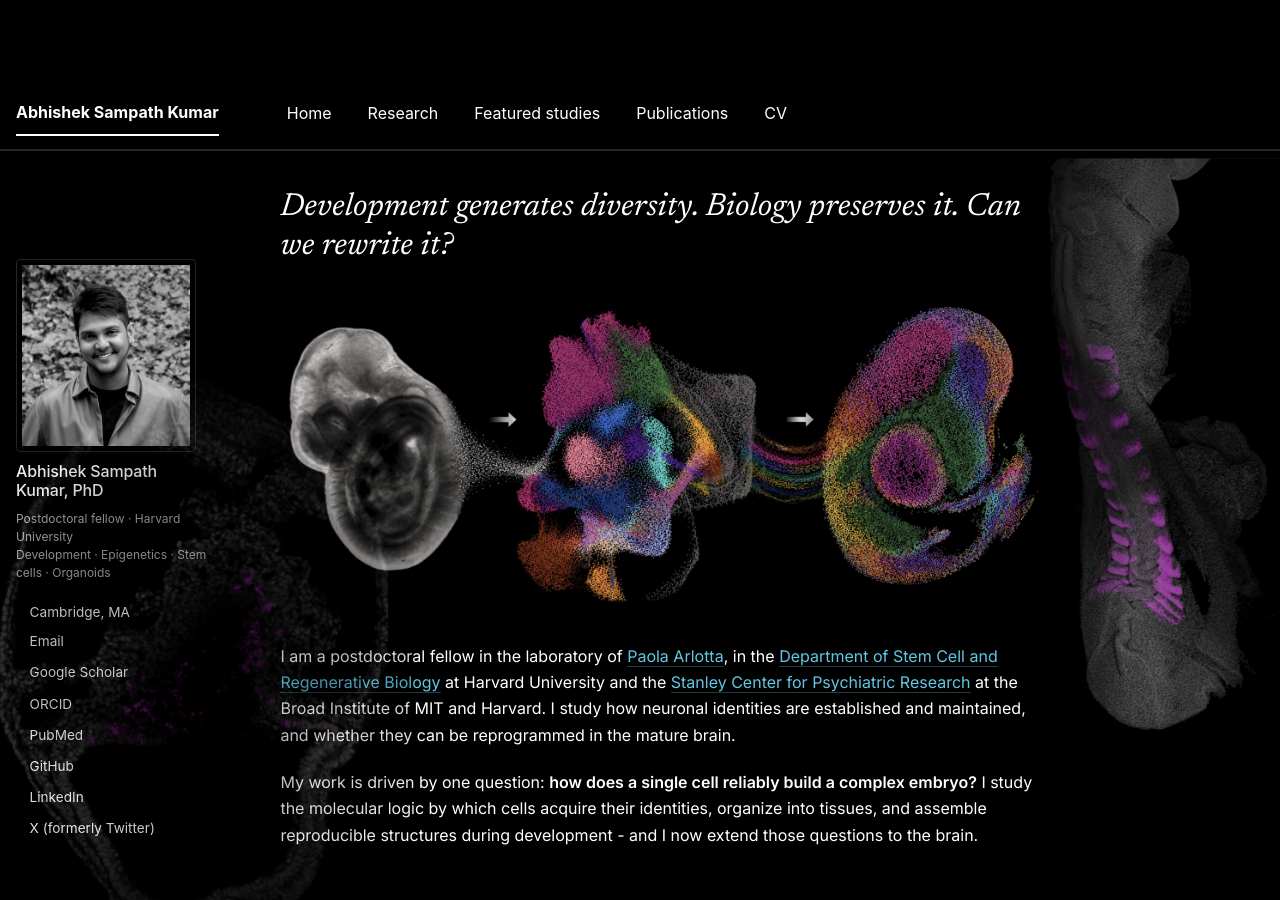
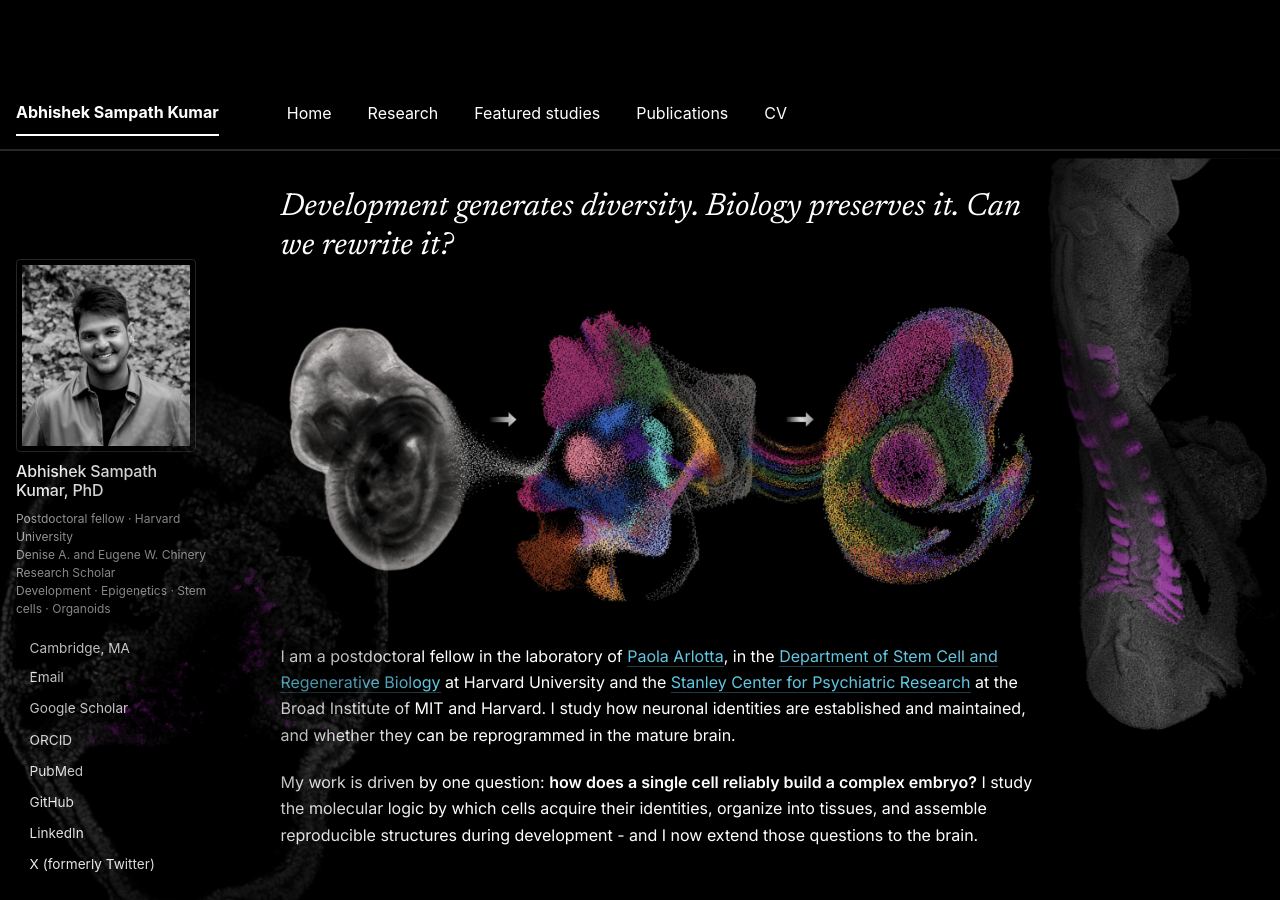
Before and after one commit to AbhiSampathKumar/abhisampathkumar.github.io, a Jekyll site: the page built from _pages/about.md, in a window 1280 px wide and 900 px high. Built offline with Jekyll 4.4.1, drawn with Linux system fonts in a browser that asks for light colours; a script that is not in the unit is left out.

Commit message:
Add files via upload

```diff
--- a/_config.yml
+++ b/_config.yml
@@ -20,7 +20,7 @@ author:
   avatar           : "profile.jpeg"       # the file at images/profile.jpeg
   name             : "Abhishek Sampath Kumar, PhD"
   pronouns         :
-  bio              : "Postdoctoral fellow · Harvard University<br>Development · Epigenetics · Stem cells · Organoids"
+  bio              : "Postdoctoral fellow · Harvard University<br>Denise A. and Eugene W. Chinery Research Scholar<br>Development · Epigenetics · Stem cells · Organoids"
   location         : "Cambridge, MA"
   employer         :                       # blank = row hidden in the sidebar
   uri              :
```
